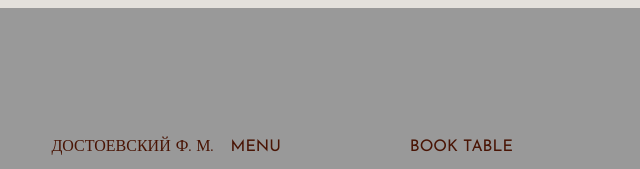
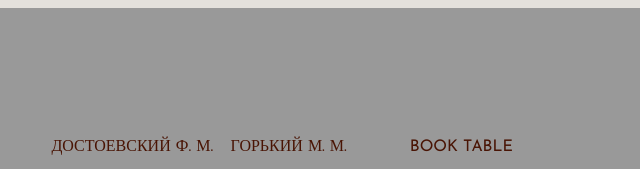
Before and after one commit to denisduutka/neznaupoka, a plain HTML site: page index.htm in a window 1280 px wide. Shown: the top 169 px of the page, 315-955 px from the left. Drawn offline with Linux system fonts and the light colour scheme.

Commit message:
Update index.htm

```diff
--- a/index.htm
+++ b/index.htm
@@ -12,7 +12,7 @@
           <li><a href="#"><img src="https://avatars.mds.yandex.net/i?id=8e89cf86fe31059f046ff4980c5fd7cfc369c549-10810377-images-thumbs&n=13"></a></li>
           <li id="sakat"><li>
           <li><a href="dost.htm">Достоевский Ф. М.</a></li>
-          <li><a href="#">Menu</a></li>
+          <li><a href="gorkiy.htm">Горький М. М.</a></li>
           <li><a href="#">Book table</a></li>
         </ul>
       </div>
```
